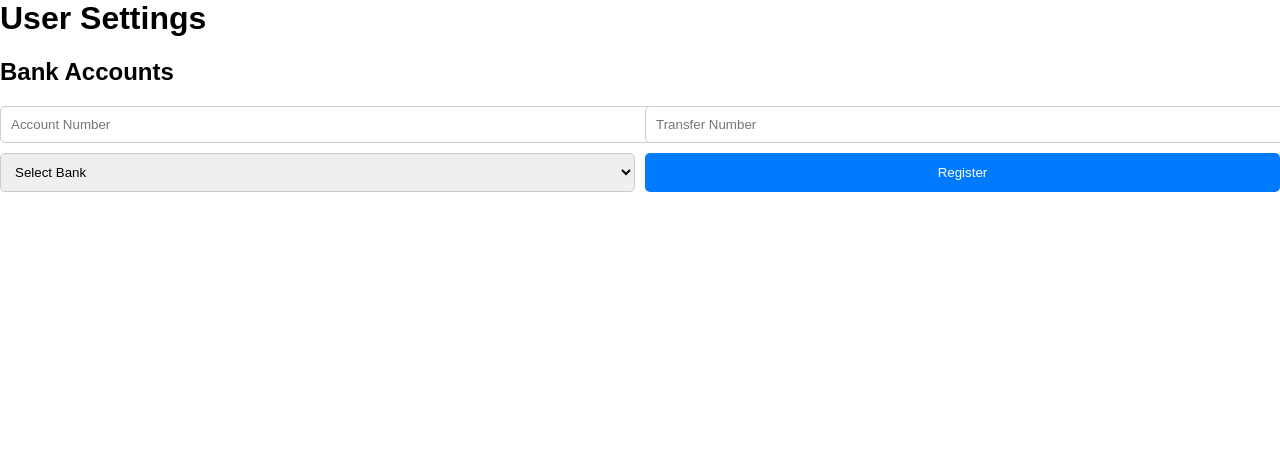
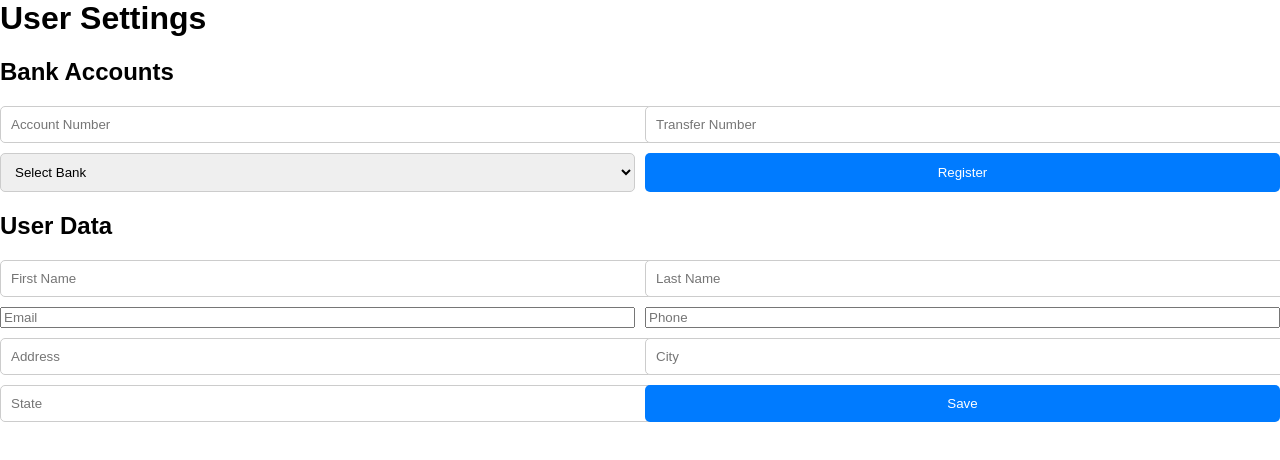
Before and after one commit to CaptDany/Bancojidotas, a React (Create React App) app: page / in a window 1280 px wide. Shown: the top 460 px of the page. Built offline with nearby package versions, Linux system fonts and the light colour scheme.

Commit message:
Finished last point

```diff
--- a/src/App.js
+++ b/src/App.js
@@ -2,6 +2,40 @@ import React, { useState } from 'react';
 import "./App.css";
 
 function App() {
+  // State variables for user data
+  const [userData, setUserData] = useState({
+    firstName: '',
+    lastName: '',
+    email: '',
+    phone: '',
+    address: '',
+    city: '',
+    state: ''
+  });
+
+  // Function to handle form submission for user data
+  const handleSubmitUserData = (event) => {
+    event.preventDefault();
+    // Logic to handle form submission (e.g., send data to backend)
+    console.log('User data submitted:', userData);
+    // Clear form fields after submission
+    setUserData({
+      firstName: '',
+      lastName: '',
+      email: '',
+      phone: '',
+      address: '',
+      city: '',
+      state: ''
+    });
+  };
+
+  // Function to handle input changes for user data
+  const handleChangeUserData = (event) => {
+    const { name, value } = event.target;
+    setUserData({ ...userData, [name]: value });
+  };
+
   // State variables to manage user's bank accounts
   const [bankAccounts, setBankAccounts] = useState([]);
   const [newAccount, setNewAccount] = useState({
@@ -55,6 +89,7 @@ function App() {
   };
 
   return (
+    <>
     <div>
       <h1>User Settings</h1>
       <h2>Bank Accounts</h2>
@@ -100,6 +135,72 @@ function App() {
         ))}
       </ul>
     </div>
+    <div>
+    <div>
+        <h2>User Data</h2>
+        {/* User data form */}
+        <form onSubmit={handleSubmitUserData}>
+          <input
+            type="text"
+            name="firstName"
+            placeholder="First Name"
+            value={userData.firstName}
+            onChange={handleChangeUserData}
+            required
+          />
+          <input
+            type="text"
+            name="lastName"
+            placeholder="Last Name"
+            value={userData.lastName}
+            onChange={handleChangeUserData}
+            required
+          />
+          <input
+            type="email"
+            name="email"
+            placeholder="Email"
+            value={userData.email}
+            onChange={handleChangeUserData}
+            required
+          />
+          <input
+            type="tel"
+            name="phone"
+            placeholder="Phone"
+            value={userData.phone}
+            onChange={handleChangeUserData}
+            required
+          />
+          <input
+            type="text"
+            name="address"
+            placeholder="Address"
+            value={userData.address}
+            onChange={handleChangeUserData}
+            required
+          />
+          <input
+            type="text"
+            name="city"
+            placeholder="City"
+            value={userData.city}
+            onChange={handleChangeUserData}
+            required
+          />
+          <input
+            type="text"
+            name="state"
+            placeholder="State"
+            value={userData.state}
+            onChange={handleChangeUserData}
+            required
+          />
+          <button type="submit">Save</button>
+        </form>
+      </div>
+    </div>
+    </>
   );
 }
 
```
